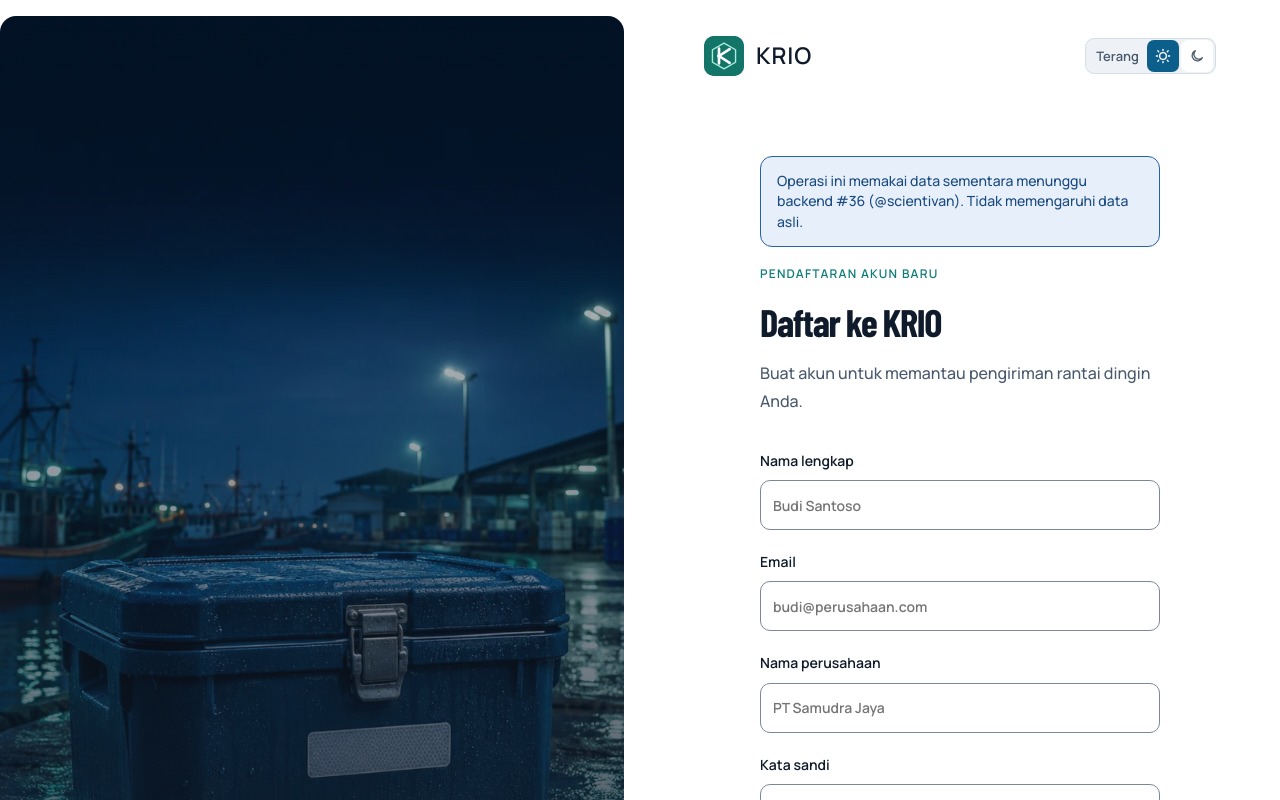
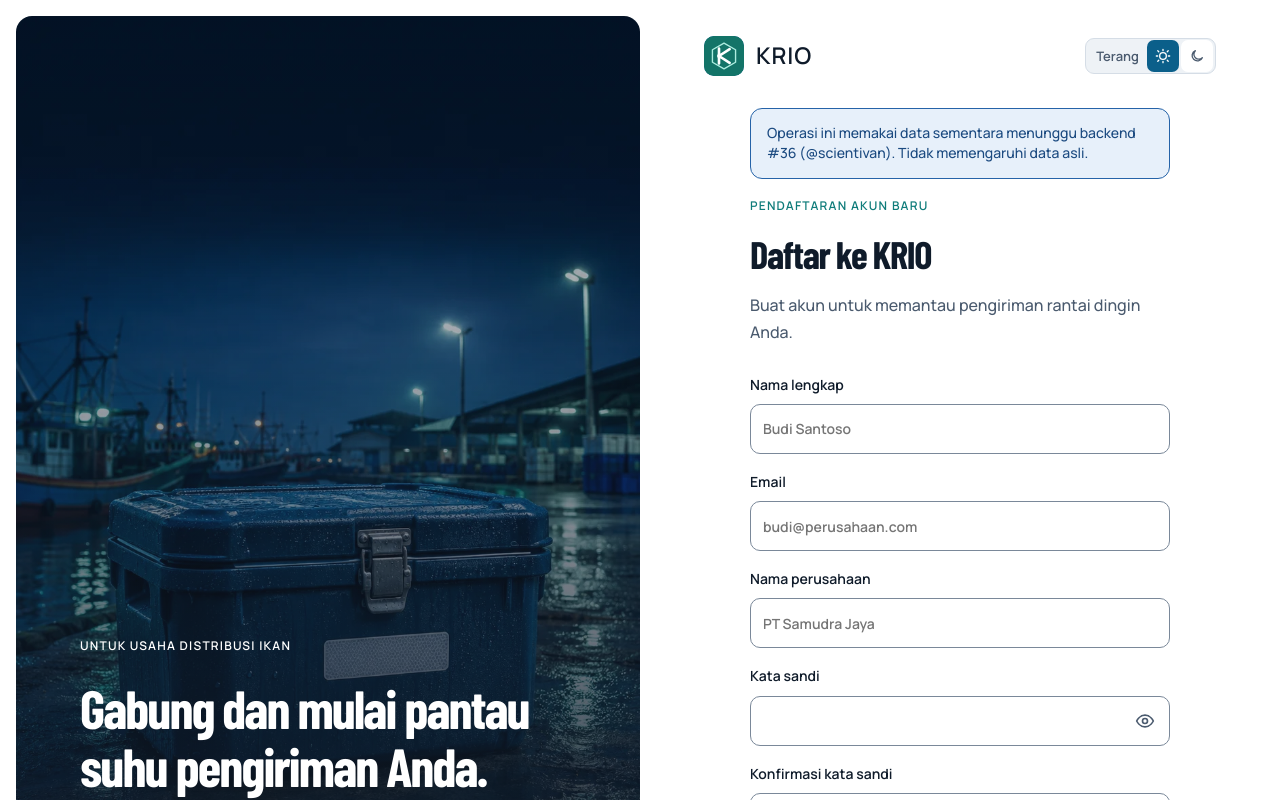
Before and after one commit to ZiramBayam/KRIO, a Next.js app in the folder apps/web/: page /login in a window 1280 px wide. Shown: the top 800 px of the page. Built offline with nearby package versions, Linux system fonts and the light colour scheme; no server answers.

Commit message:
style(web): rapikan tata letak sisi login dan register

```diff
--- a/apps/web/app/globals.css
+++ b/apps/web/app/globals.css
@@ -298,12 +298,12 @@ nav { display: flex; flex-direction: column; gap: 4px; }
 .login-brand { display: flex; align-items: center; gap: 12px; font-size: 23px; font-weight: 800; letter-spacing: .04em; }
 .login-brand .brand-mark { width: 40px; height: 40px; border-radius: var(--radius-inner); }
 .login-header .theme-toggle { margin: 0; }
-.login-body { width: 100%; max-width: 400px; margin: auto; padding: 80px 0; }
+.login-body { width: 100%; max-width: 420px; margin: auto; padding: clamp(32px, 4vh, 64px) 0; }
 .login-eyebrow { font-size: 12px; font-weight: 700; letter-spacing: .1em; text-transform: uppercase; }
 .login-body > .login-eyebrow { color: var(--color-accent); margin-bottom: 18px; }
 .login-body h1 { font-size: clamp(30px, 3vw, 42px); line-height: 1.15; letter-spacing: -.035em; }
 .login-intro { color: var(--color-text-secondary); font-size: 16px; line-height: 1.7; margin-top: 16px; }
-.login-form { display: grid; gap: 22px; margin-top: 36px; }
+.login-form { display: grid; gap: 18px; margin-top: 28px; }
 .login-form .field { gap: 9px; font-size: 14px; }
 .login-form .input { width: 100%; min-width: 0; height: 50px; border-radius: var(--radius-inner); }
 .login-password { position: relative; display: flex; }
@@ -324,14 +324,58 @@ nav { display: flex; flex-direction: column; gap: 4px; }
   background-size: cover; background-position: center;
   color: light-dark(var(--color-on-primary), var(--color-text));
 }
+.login-hero-register {
+  margin: 16px 0 16px 16px;
+}
 .login-hero-copy { max-width: 460px; }
 .login-hero-copy h2 { font-size: clamp(36px, 4.2vw, 64px); line-height: 1.08; letter-spacing: -.035em; margin: 24px 0; }
 .login-hero-copy > p:last-child { max-width: 330px; font-size: 16px; line-height: 1.7; }
+.login-switch-action {
+  display: flex;
+  align-items: center;
+  gap: 10px;
+  flex-wrap: wrap;
+  margin-top: 24px;
+  padding-top: 18px;
+  border-top: 1px solid color-mix(in srgb, currentColor 20%, transparent);
+}
+.login-switch-text {
+  font-size: 14px;
+  color: inherit;
+  opacity: 0.9;
+}
+.login-switch-btn {
+  display: inline-flex;
+  align-items: center;
+  justify-content: center;
+  height: 34px;
+  padding: 0 14px;
+  border-radius: 8px;
+  border: 1px solid color-mix(in srgb, currentColor 35%, transparent);
+  background: color-mix(in srgb, currentColor 10%, transparent);
+  color: inherit;
+  font: inherit;
+  font-size: 13px;
+  font-weight: 700;
+  cursor: pointer;
+  transition: background-color .15s ease, border-color .15s ease;
+}
+.login-switch-btn:hover {
+  background: color-mix(in srgb, currentColor 22%, transparent);
+  border-color: currentColor;
+}
+.login-switch-btn:focus-visible {
+  outline: 2px solid var(--color-focus);
+  outline-offset: 2px;
+}
 @media (max-width: 900px) {
   .login-page { grid-template-columns: 1fr; }
   .login-main { min-height: 100svh; padding: 24px; }
-  .login-body { padding: 64px 0; }
-  .login-hero { min-height: 380px; margin: 0 16px 16px; padding: 32px; }
+  .login-body { padding: 48px 0; }
+  .login-hero,
+  .login-hero-register { min-height: 380px; margin: 0 16px 16px; padding: 32px; }
+  .auth-face-register .login-main { order: 1; }
+  .auth-face-register .login-hero { order: 2; }
 }
 
 /* Hero banner */
@@ -563,6 +607,36 @@ nav { display: flex; flex-direction: column; gap: 4px; }
   color: var(--color-offline-fg);
 }
 
+/* FlipCard wrapper for Login / Register page */
+.login-flip-wrapper {
+  min-height: 100vh;
+  min-height: 100svh;
+  width: 100%;
+  position: relative;
+  background: var(--color-surface);
+}
+.login-flip-wrapper .flip-card {
+  min-height: 100vh;
+  min-height: 100svh;
+  width: 100%;
+}
+.login-flip-wrapper .flip-card-inner {
+  min-height: 100vh;
+  min-height: 100svh;
+  width: 100%;
+}
+.login-flip-wrapper .flip-card-face {
+  position: absolute;
+  inset: 0;
+  width: 100%;
+  height: 100%;
+  overflow-y: auto;
+  -webkit-overflow-scrolling: touch;
+}
+.login-flip-wrapper .login-page {
+  min-height: 100%;
+}
+
 /* Auth faces: two-sided layout for FlipCard login/register */
 .auth-face-register,
 .auth-face-login {
@@ -574,7 +648,7 @@ nav { display: flex; flex-direction: column; gap: 4px; }
   grid-template-columns: 1fr 1fr;
 }
 .auth-face-login {
-  transform: rotateY(180deg);
+  transform: none;
 }
 @media (max-width: 900px) {
   .auth-face-register,
```
